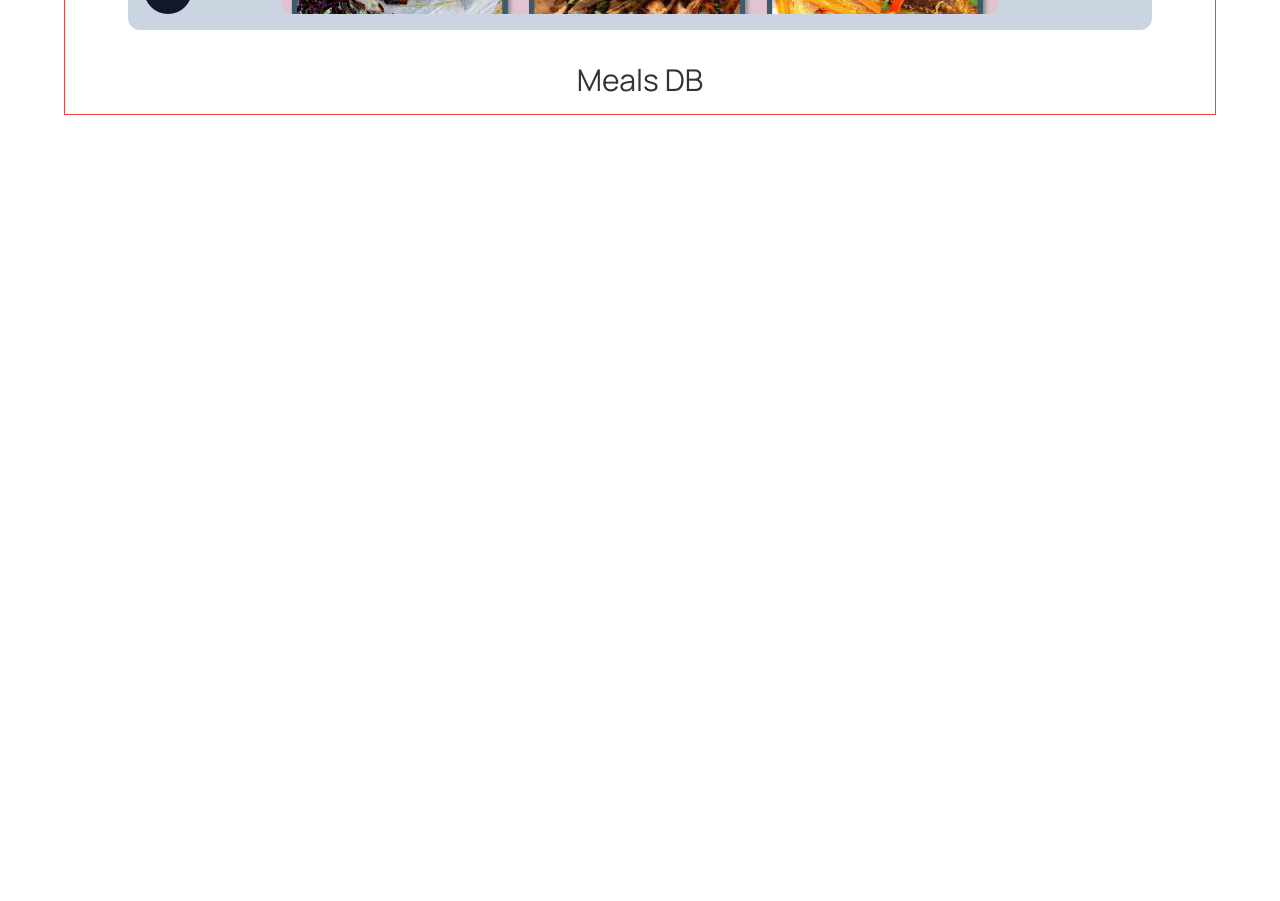
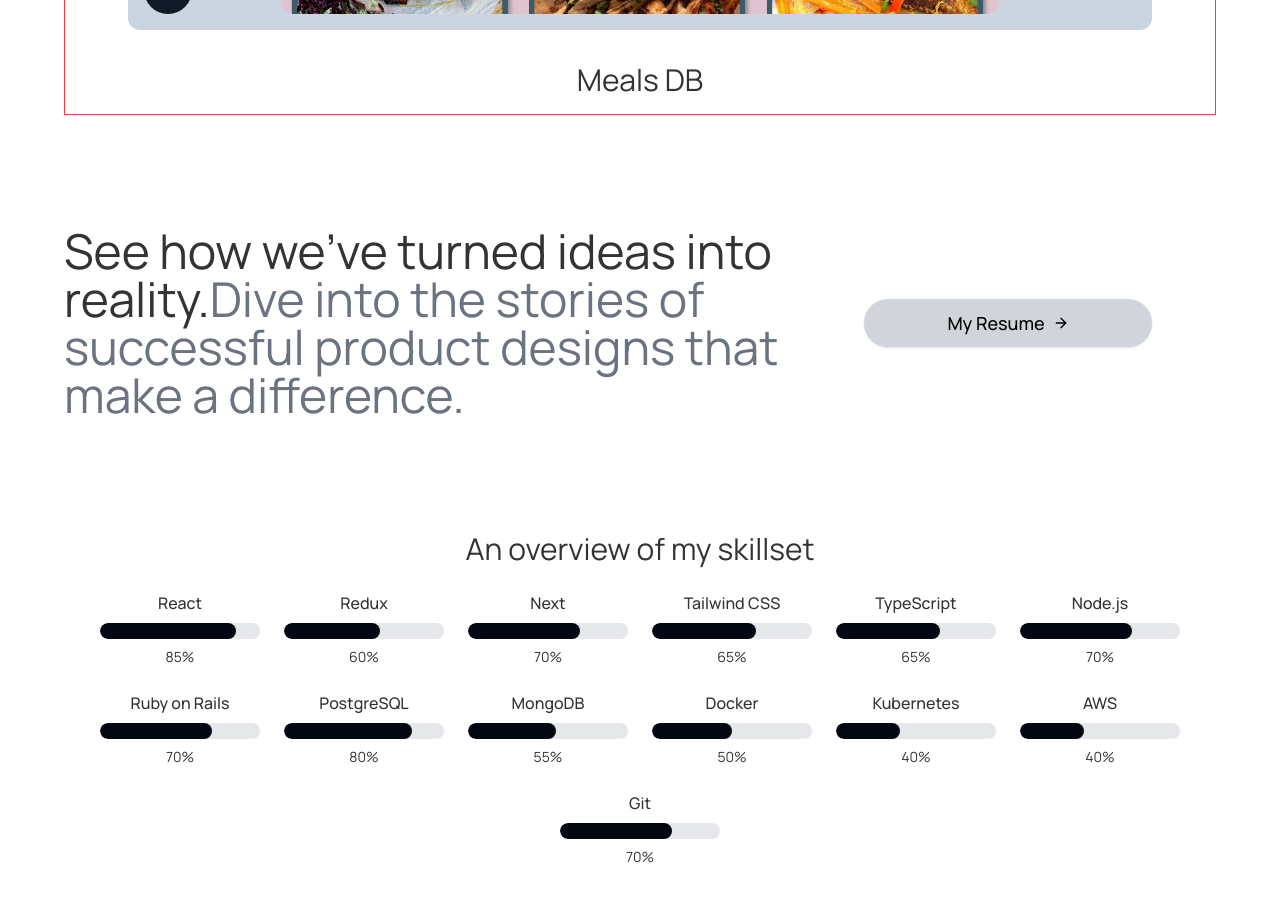
Before and after one commit to iamsjunaid/portfolio_v2.0, a React (Vite) app in the folder frontend/: page / in a window 1280 px wide. Shown: the part 4940-5841 px from the top of the page. Before the commit the page ends 5055 px from the top, so only its background shows below. Built offline with nearby package versions, Linux system fonts and the light colour scheme.

Commit message:
feat: add About page and SkillsChart component, integrate Radix UI Accordion

```diff
--- a/frontend/package.json
+++ b/frontend/package.json
@@ -10,6 +10,7 @@
     "preview": "vite preview"
   },
   "dependencies": {
+    "@radix-ui/react-accordion": "^1.2.2",
     "@radix-ui/react-slot": "^1.1.1",
     "class-variance-authority": "^0.7.1",
     "clsx": "^2.1.1",
--- a/frontend/src/App.tsx
+++ b/frontend/src/App.tsx
@@ -4,6 +4,7 @@ import Homepage from './pages/Homepage'
 import Work from './pages/Work'
 
 import './App.css'
+import About from './pages/About'
 
 function App() {
   // const [count, setCount] = useState(0)
@@ -13,6 +14,7 @@ function App() {
       <Navbar />
       <Homepage />
       <Work />
+      <About />
     </div>
   )
 }
--- /dev/null
+++ b/frontend/src/components/SkillsChart.tsx
@@ -0,0 +1,50 @@
+import { useEffect, useState } from 'react';
+
+const skills = [
+    { name: "React", level: 85 },
+    { name: "Redux", level: 60 },
+    { name: "Next", level: 70 },
+    { name: "Tailwind CSS", level: 65 },
+    { name: "TypeScript", level: 65 },
+    { name: "Node.js", level: 70 },
+    { name: "Ruby on Rails", level: 70 },
+    { name: "PostgreSQL", level: 80 },
+    { name: "MongoDB", level: 55 },
+    { name: "Docker", level: 50 },
+    { name: "Kubernetes", level: 40 },
+    { name: "AWS", level: 40 },
+    { name: "Git", level: 70 },
+];
+
+export default function SkillsChart() {
+    const [animate, setAnimate] = useState(false);
+
+    useEffect(() => {
+        setAnimate(true);
+    }, []);
+
+    return (
+        <div className="max-w-6xl mx-auto mt-24 p-4">
+            <h2 className="text-3xl mb-6 text-center">An overview of my skillset</h2>
+            <div className="flex flex-wrap gap-6 justify-center">
+                {skills.map((skill) => (
+                    <div
+                        key={skill.name}
+                        className="w-40 flex flex-col items-center"
+                    >
+                        <span className="font-medium mb-2">{skill.name}</span>
+                        <div className="w-full bg-gray-200 rounded-full h-4 overflow-hidden">
+                            <div
+                                className="h-4 rounded-full bg-gray-950 transition-all duration-[4000ms] ease-in-out"
+                                style={{
+                                    width: animate ? `${skill.level}%` : '0%',
+                                }}
+                            ></div>
+                        </div>
+                        <span className="text-sm mt-2">{skill.level}%</span>
+                    </div>
+                ))}
+            </div>
+        </div>
+    );
+}
--- /dev/null
+++ b/frontend/src/components/ui/accordion.tsx
@@ -0,0 +1,55 @@
+import * as React from "react"
+import * as AccordionPrimitive from "@radix-ui/react-accordion"
+import { ChevronDown } from "lucide-react"
+
+import { cn } from "@/lib/utils"
+
+const Accordion = AccordionPrimitive.Root
+
+const AccordionItem = React.forwardRef<
+  React.ElementRef<typeof AccordionPrimitive.Item>,
+  React.ComponentPropsWithoutRef<typeof AccordionPrimitive.Item>
+>(({ className, ...props }, ref) => (
+  <AccordionPrimitive.Item
+    ref={ref}
+    className={cn("border-b", className)}
+    {...props}
+  />
+))
+AccordionItem.displayName = "AccordionItem"
+
+const AccordionTrigger = React.forwardRef<
+  React.ElementRef<typeof AccordionPrimitive.Trigger>,
+  React.ComponentPropsWithoutRef<typeof AccordionPrimitive.Trigger>
+>(({ className, children, ...props }, ref) => (
+  <AccordionPrimitive.Header className="flex">
+    <AccordionPrimitive.Trigger
+      ref={ref}
+      className={cn(
+        "flex flex-1 items-center justify-between py-4 text-sm font-medium transition-all hover:underline text-left [&[data-state=open]>svg]:rotate-180",
+        className
+      )}
+      {...props}
+    >
+      {children}
+      <ChevronDown className="h-4 w-4 shrink-0 text-muted-foreground transition-transform duration-200" />
+    </AccordionPrimitive.Trigger>
+  </AccordionPrimitive.Header>
+))
+AccordionTrigger.displayName = AccordionPrimitive.Trigger.displayName
+
+const AccordionContent = React.forwardRef<
+  React.ElementRef<typeof AccordionPrimitive.Content>,
+  React.ComponentPropsWithoutRef<typeof AccordionPrimitive.Content>
+>(({ className, children, ...props }, ref) => (
+  <AccordionPrimitive.Content
+    ref={ref}
+    className="overflow-hidden text-sm data-[state=closed]:animate-accordion-up data-[state=open]:animate-accordion-down"
+    {...props}
+  >
+    <div className={cn("pb-4 pt-0", className)}>{children}</div>
+  </AccordionPrimitive.Content>
+))
+AccordionContent.displayName = AccordionPrimitive.Content.displayName
+
+export { Accordion, AccordionItem, AccordionTrigger, AccordionContent }
--- a/frontend/src/pages/About.tsx
+++ b/frontend/src/pages/About.tsx
@@ -1,9 +1,45 @@
+import { ArrowRight, ChevronDown, ChevronRight } from "lucide-react"
+// import {
+//     Accordion,
+//     AccordionContent,
+//     AccordionItem,
+//     AccordionTrigger,
+// } from "@/components/ui/accordion"
+
+import SkillsChart from "@/components/SkillsChart"
+
+import { Button } from "@/components/ui/button"
+
 const About = () => {
-  return (
-    <div>
-
-    </div>
-  )
+    return (
+        <div className="sm:h-screen flex flex-col justify-between items-baseline py-24">
+            <div className="flex flex-col sm:flex-row gap-8 items-start sm:items-center">
+                <p className="text-3xl sm:text-5xl sm:w-2/3">
+                    See how we've turned ideas into reality.
+                    <span className="text-gray-500">
+                        Dive into the stories of successful product designs that make a difference.
+                    </span>
+                </p>
+                <Button asChild className="bg-gray-300 text-black text-lg rounded-full px-8 py-2 sm:px-20 sm:py-6 hover:text-gray-950 hover:border hover:border-gray-950 w-1/2 sm:w-1/4 transition-transform duration-300 ease-in-out">
+                    <a href="#Contact" className="flex items-center gap-2 group">
+                        <span>My Resume</span>
+                        <ArrowRight className="w-12 h-12 transition-transform duration-300 ease-in-out group-hover:-rotate-45" />
+                    </a>
+                </Button>
+            </div>
+            <div className="w-full">
+                {/* <Accordion type="single" collapsible>
+                    <AccordionItem value="item-1">
+                        <AccordionTrigger className="text-2xl">Is it accessible?</AccordionTrigger>
+                        <AccordionContent className="text-lg">
+                            Yes. It adheres to the WAI-ARIA design pattern.
+                        </AccordionContent>
+                    </AccordionItem>
+                </Accordion> */}
+                <SkillsChart />
+            </div>
+        </div>
+    )
 }
 
 export default About
--- a/frontend/src/pages/Homepage.tsx
+++ b/frontend/src/pages/Homepage.tsx
@@ -14,12 +14,13 @@ const Homepage = () => {
             <h1 className="text-4xl sm:text-6xl">Discover the essence of Pearl, a free Framer template.<span className="text-gray-400"> Let's shape your brand into a masterpiece together.</span></h1>
 
             <div>
-                <Button asChild className='bg-gray-900 text-white text-lg rounded-full px-12 py-6 hover:text-gray-950'>
+                <Button asChild className='bg-gray-900 text-white text-lg rounded-full px-12 py-6 hover:text-gray-950 group'>
                     <a href="#Contact" className='flex items-center gap-2'>
                         <span>Connect</span>
-                        <ArrowUpRight className='w-8 h-8' />
+                        <ArrowUpRight className='w-12 h-12 transition-transform duration-300 ease-in-out group-hover:rotate-45' />
                     </a>
                 </Button>
+
             </div>
         </div>
     )
--- a/frontend/tailwind.config.js
+++ b/frontend/tailwind.config.js
@@ -50,6 +50,28 @@ module.exports = {
   				'4': 'hsl(var(--chart-4))',
   				'5': 'hsl(var(--chart-5))'
   			}
+  		},
+  		keyframes: {
+  			'accordion-down': {
+  				from: {
+  					height: '0'
+  				},
+  				to: {
+  					height: 'var(--radix-accordion-content-height)'
+  				}
+  			},
+  			'accordion-up': {
+  				from: {
+  					height: 'var(--radix-accordion-content-height)'
+  				},
+  				to: {
+  					height: '0'
+  				}
+  			}
+  		},
+  		animation: {
+  			'accordion-down': 'accordion-down 0.2s ease-out',
+  			'accordion-up': 'accordion-up 0.2s ease-out'
   		}
   	}
   },
```
Also changed, not shown: 1 other file (tests, documents, lock files or other folders).
